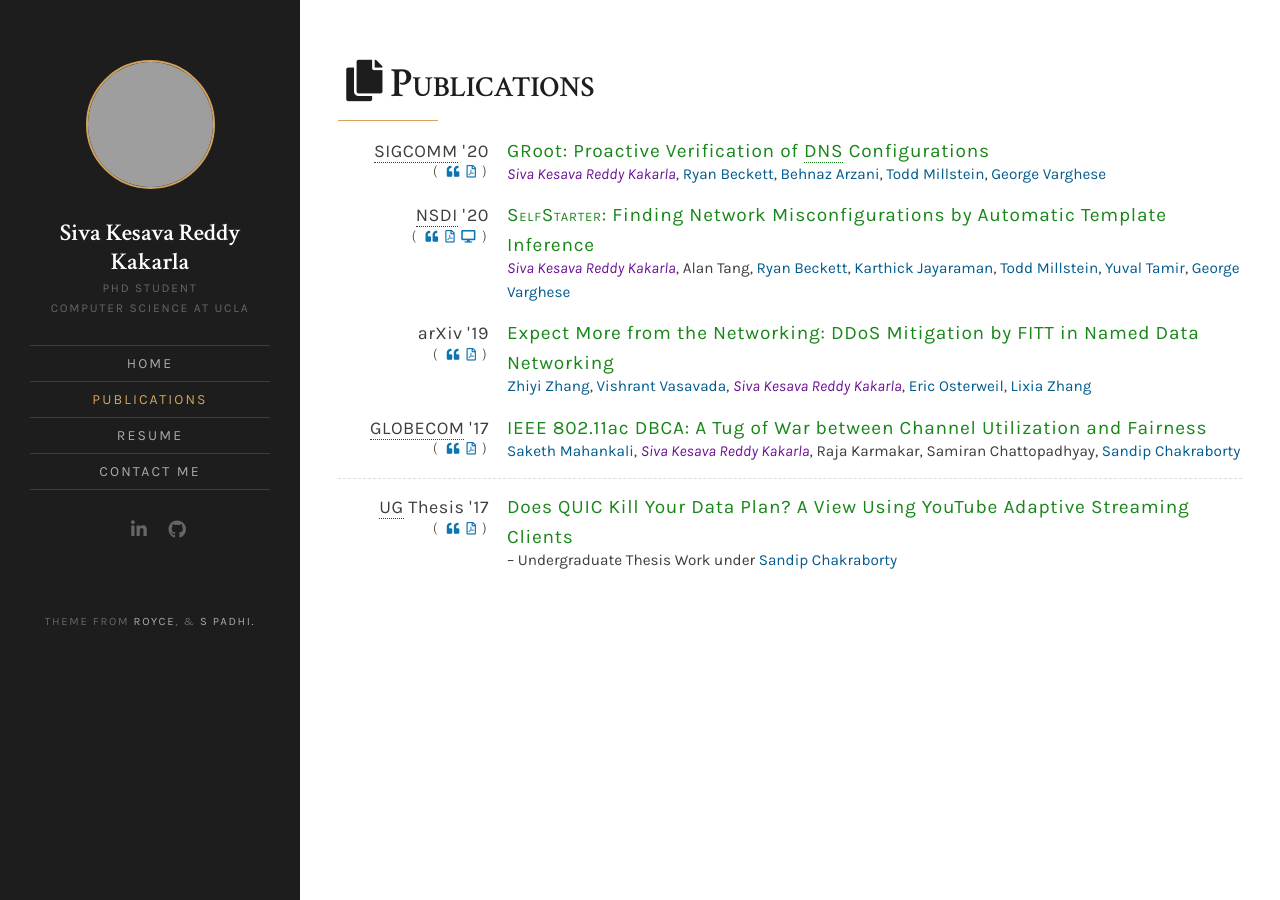
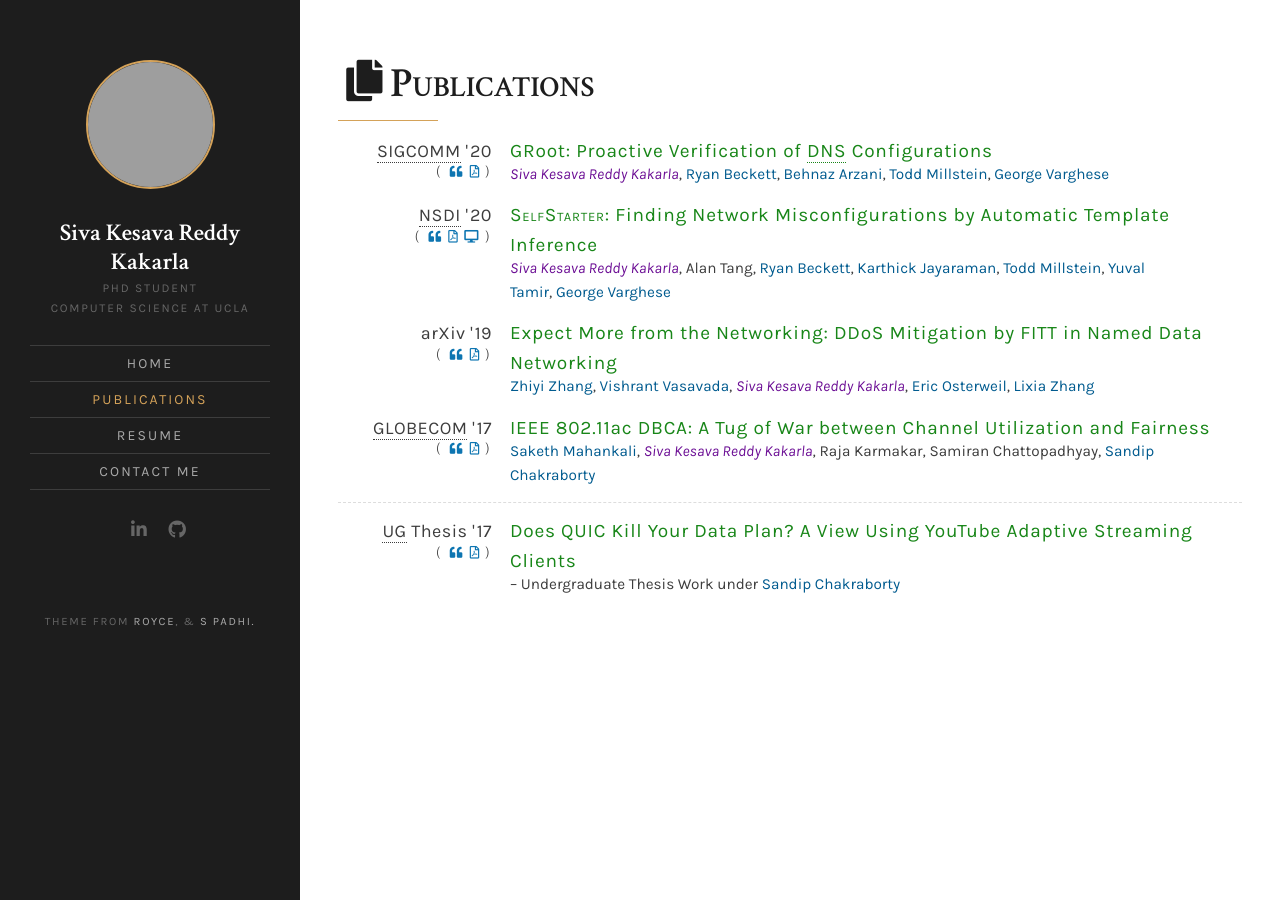
Before and after one commit to SivaKesava1/sivakesava1.github.io, a Jekyll site: the page built from publications.md, in a window 1280 px wide. Built offline with Jekyll 4.4.1, drawn with Linux system fonts in a browser that asks for light colours; nearby versions of some CDN libraries; a style sheet for code colours, icons or effects is not loaded; grey boxes are pictures that could not be loaded.

Commit message:
Changed to flex style

```diff
--- a/_sass/_publications.scss
+++ b/_sass/_publications.scss
@@ -1,3 +1,8 @@
+
+.flex-container {
+  display: flex;
+}
+
 .paper-table {
     margin: 0.8em 0;
 }
@@ -6,6 +11,7 @@
     text-align: right;
     // margin-top: -0.1em;
     font-family: $font-primary;
+    flex-basis: 17%;
     .target {
       // font-size: 1.06em;
       margin: 0.1875em 0 0.1875em 0;
@@ -36,6 +42,7 @@
 }
 
 .paper-right {
+  flex-basis: 83%;
   font-family: $font-primary;
   > div {
     margin-left: 1em;
--- a/publications.md
+++ b/publications.md
@@ -9,8 +9,8 @@ title: Publications
     {% if project.sorter == 1 -%}
      <hr>
     {% endif %}
-        <div class='pure-g paper-table'>
-            <div class='pure-u-1-3 pure-u-sm-1-4 pure-u-md-5-24 pure-u-lg-1-6 paper-left'>
+        <div class='paper-table flex-container'>
+            <div  class='paper-left'>
                 <span style='letter-spacing: 0.025em;' class='target'>
                 {%- capture target -%}
                     {{- project.target.short }} =qq= {{ project.year | slice: 2,2 -}}
@@ -30,7 +30,7 @@ title: Publications
                     {%- endif %}
                 {% endif %})</div>
             </div>
-            <div class='pure-u-2-3 pure-u-sm-3-4 pure-u-md-19-24 pure-u-lg-5-6 paper-right'>
+            <div class='flex-right paper-right'>
                 <div>
                 <a class='title highlighted' href='{{ project.url }}'>{% include text_process.md data=project.title %}</a><br>
                 <div class='authors'>{% include format_authors.md data=project.authors %}</div>
```
